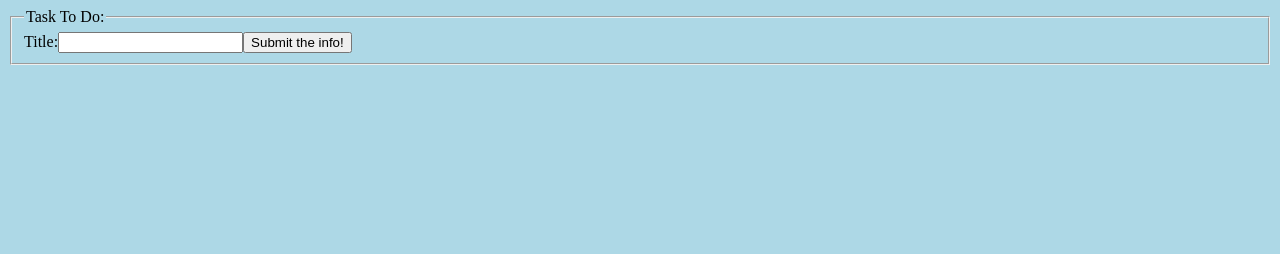
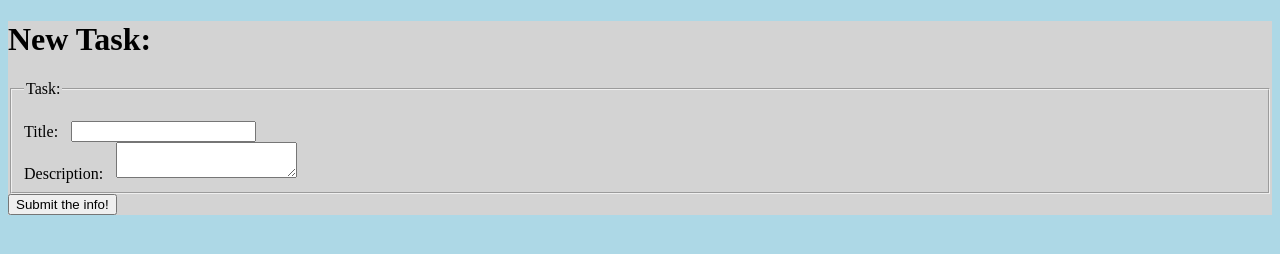
Before and after one commit to maleker86/to-do-list-3, a website built with webpack: page dist/index.html in a window 1280 px wide. Built offline with nearby package versions, Linux system fonts and the light colour scheme.

Commit message:
Reorganize Create script. Add Description

```diff
--- a/src/index.js
+++ b/src/index.js
@@ -4,7 +4,7 @@ import { createForm, displayTask } from "./task.js";
 createForm();
 
 (function createButton() {
-  let form = document.getElementsByTagName("fieldset")[0];
+  let form = document.getElementsByTagName("form")[0];
   let button = document.createElement("button");
 
   form.appendChild(button);
--- a/src/style.css
+++ b/src/style.css
@@ -1,7 +1,16 @@
-label {
-    white-space: pre;
-}
-
 body {
     background-color: lightblue;
 }
+
+form {
+    background-color: lightgray;
+}
+
+label {
+    white-space: pre;
+    padding: 1vw;
+}
+
+button {
+    white-space: pre;
+}
--- a/src/task.js
+++ b/src/task.js
@@ -1,29 +1,35 @@
 export function createForm() {
   function createFieldSet() {
+    const form = document.createElement("form");
     const field_set = document.createElement("fieldset");
     const field_legend = document.createElement("legend");
+    let h1 = document.createElement("h1");
 
-    field_legend.innerText = "Task To Do:";
+    document.body.append(form);
+    form.prepend(h1);
+    h1.innerText = "New Task:"
+    form.appendChild(field_set);
+    field_set.appendChild(field_legend);
+    field_legend.innerText = "Task:";
 
-    document.body.append(field_set);
-    field_set.appendChild(field_legend);
 
     // create anything
-    function createFormElement(item_id, label_text, element_tag, element_type) {
+    function createFormElement(item_id, name, label_text,element_tag, element_type) {
       const field_label = document.createElement("label");
       const element_itself = document.createElement(element_tag);
 
       field_set.appendChild(field_label);
       field_set.appendChild(element_itself);
 
-      field_label.innerText = label_text;
+      field_label.innerText = '\n' + label_text;
       element_itself.setAttribute("type", element_type);
       element_itself.setAttribute("label", label_text);
       element_itself.setAttribute("id", item_id);
+      element_itself.setAttribute("name", name)
     }
 
-
-    createFormElement("title", "Title:", "input", "text");
+    createFormElement("title","title_input","Title:","input","text");
+    createFormElement("desc","description_input","Description:","textarea");
   }
 
   // let form_element_count = 2;
```
Also changed, not shown: dist/main.js.
